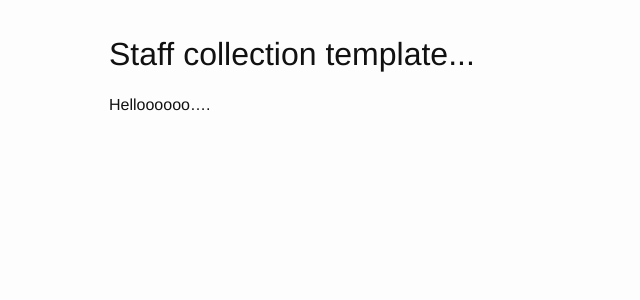
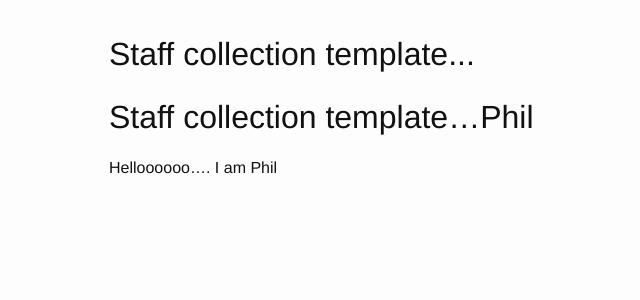
Before and after one commit to LeadTechnologies/jekyll-cc-test, a Jekyll site: the page built from _staff/phil.md, in a window 1280 px wide. Shown: the top 300 px of the page, without its empty margins (161-801 px from the left). Built offline with Jekyll 4.4.1, drawn with Linux system fonts in a browser that asks for light colours.

Commit message:
Updated '/_staff/phil.md' via CloudCannon

```diff
--- a/_staff/phil.md
+++ b/_staff/phil.md
@@ -2,4 +2,6 @@
 ---
 
 
-Helloooooo....
+# Staff collection template...Phil
+
+Helloooooo…. I am Phil
```
